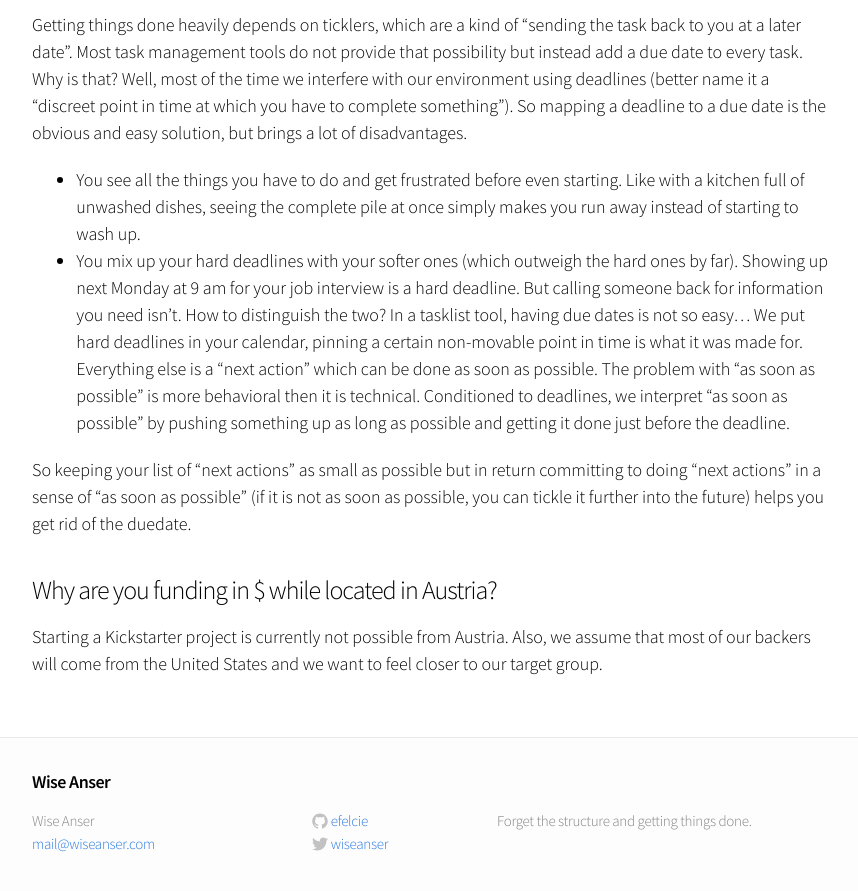
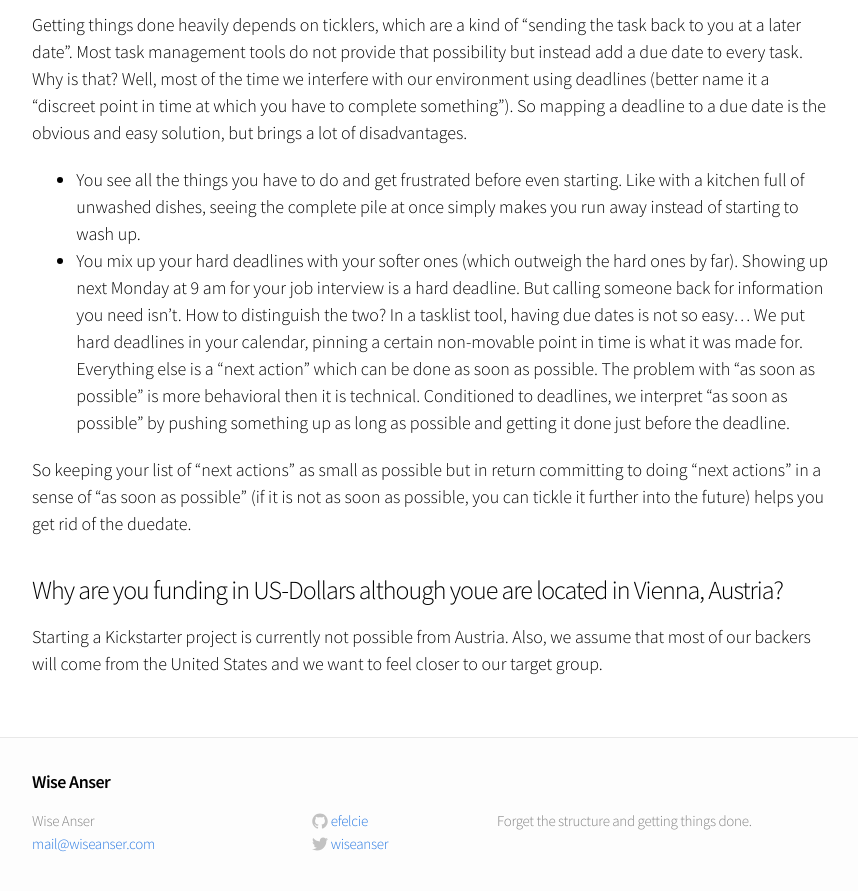
Before and after one commit to wiseanser/wiseanser.github.io, a Jekyll site: the page built from index.md, in a window 1280 px wide and 900 px high, scrolled down 4660 px. Shown: the top 891 px of the window, without its empty margins (208-1066 px from the left). Built offline with Jekyll 4.4.1, drawn with Linux system fonts in a browser that asks for light colours.

Commit message:
Update index.md

```diff
--- a/index.md
+++ b/index.md
@@ -127,5 +127,5 @@ Getting things done heavily depends on ticklers, which are a kind of "sending th
 
 So keeping your list of "next actions" as small as possible but in return committing to doing "next actions" in a sense of "as soon as possible" (if it is not as soon as possible, you can tickle it further into the future) helps you get rid of the duedate.
 
-### Why are you funding in $ while located in Austria?
+### Why are you funding in US-Dollars although youe are located in Vienna, Austria?
 Starting a Kickstarter project is currently not possible from Austria. Also, we assume that most of our backers will come from the United States and we want to feel closer to our target group.
```
